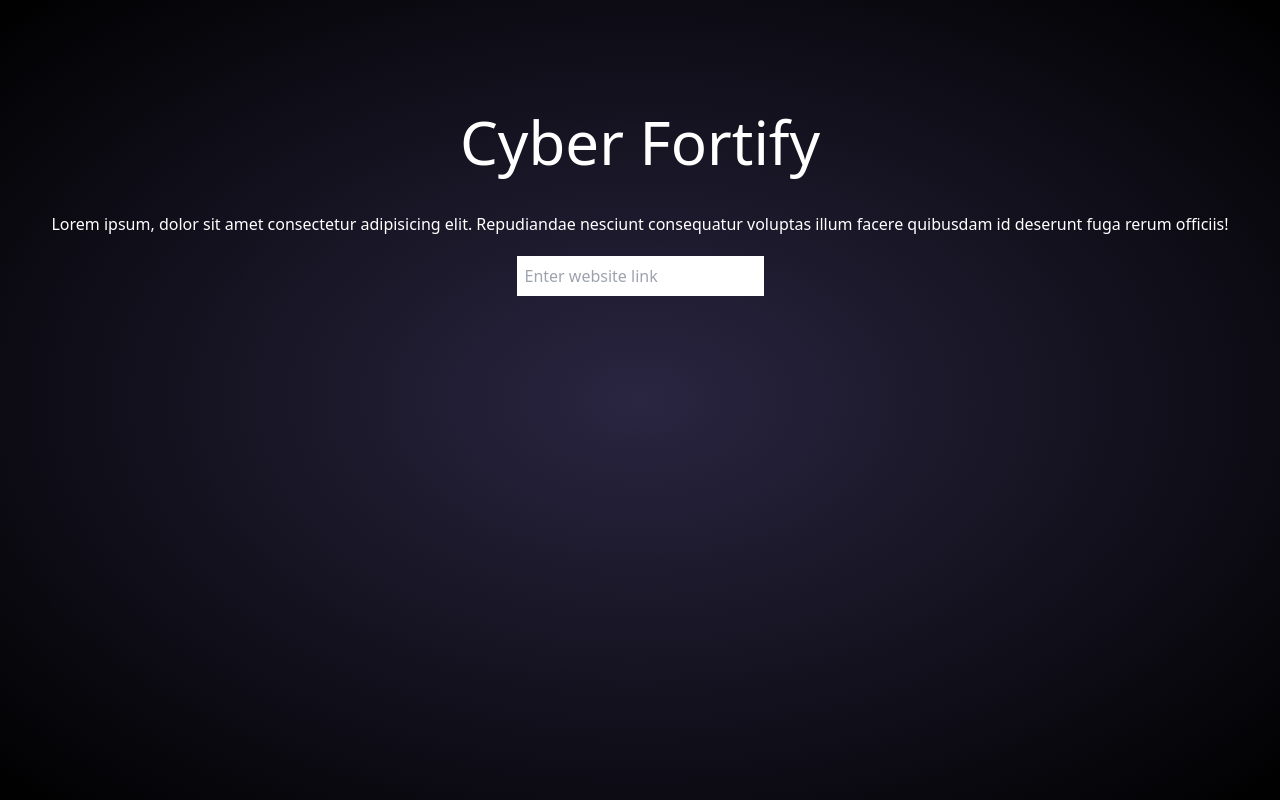
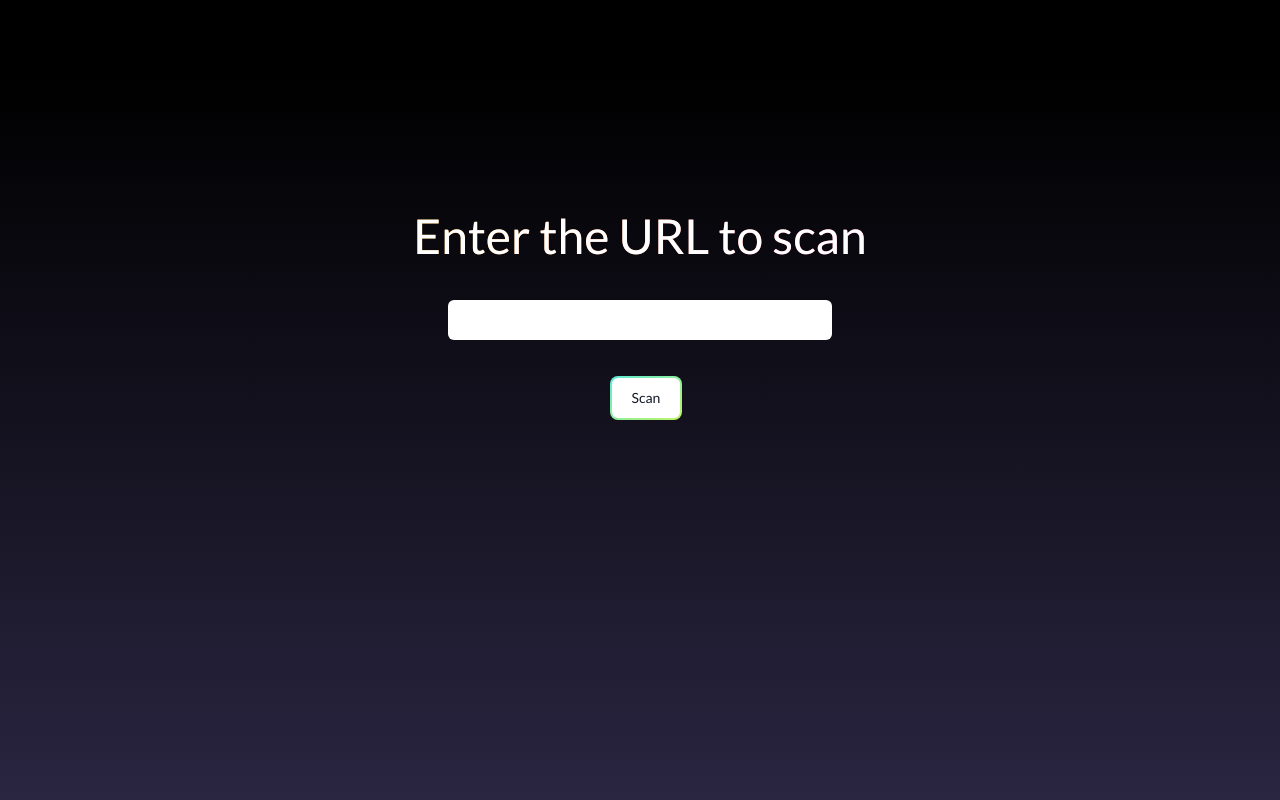
Before and after one commit to jeetkanodia/cyberfortify, a React (Vite) app in the folder frontend/: page /scan in a window 1280 px wide. Built offline with nearby package versions, Linux system fonts and the light colour scheme.

Commit message:
ft: add scan and landing page

```diff
--- a/frontend/package.json
+++ b/frontend/package.json
@@ -11,7 +11,9 @@
   },
   "dependencies": {
     "react": "^18.2.0",
-    "react-dom": "^18.2.0"
+    "react-dom": "^18.2.0",
+    "react-router-dom": "^6.22.3",
+    "typewriter-effect": "^2.21.0"
   },
   "devDependencies": {
     "@types/react": "^18.2.64",
--- a/frontend/src/App.jsx
+++ b/frontend/src/App.jsx
@@ -1,31 +1,17 @@
 import React from "react";
 import { useState, useEffect } from "react";
-
+import { BrowserRouter as Router, Routes, Route } from "react-router-dom";
+import Home from "./pages/Home";
+import Scan from "./pages/Scan";
 export default function App() {
   const [data, setData] = useState("");
 
   return (
-    <div
-      style={{
-        backgroundImage: "radial-gradient(rgb(42, 37, 65), rgb(0, 0, 0))",
-      }}
-      className="text-white w-full min-h-screen flex flex-col items-center"
-    >
-      <h1 className="text-white text-6xl m-10 mt-28">Cyber Fortify</h1>
-      <div>
-        Lorem ipsum, dolor sit amet consectetur adipisicing elit. Repudiandae
-        nesciunt consequatur voluptas illum facere quibusdam id deserunt fuga
-        rerum officiis!
-      </div>
-      <input
-        type="text"
-        className="m-5 p-2 text-black"
-        placeholder="Enter website link"
-        value={data}
-        onChange={(e) => {
-          setData(e.target.value);
-        }}
-      />
-    </div>
+    <Router>
+      <Routes>
+        <Route path="/" element={<Home />} />
+        <Route path="/scan" element={<Scan />} />
+      </Routes>
+    </Router>
   );
 }
--- a/frontend/src/index.css
+++ b/frontend/src/index.css
@@ -1,3 +1,11 @@
+@import url('https://fonts.googleapis.com/css2?family=Lato:ital,wght@0,100;0,300;0,400;0,700;0,900;1,100;1,300;1,400;1,700;1,900&display=swap');
 @tailwind base;
 @tailwind components;
 @tailwind utilities;
+
+
+* {
+    font-family: "Lato", sans-serif;
+    padding: 0;
+    margin: 0;
+}
--- /dev/null
+++ b/frontend/src/pages/Home.jsx
@@ -0,0 +1,45 @@
+import React from "react";
+import Typewriter from "typewriter-effect";
+import { Link } from "react-router-dom";
+const Home = () => {
+  return (
+    <div
+      style={{
+        backgroundImage: "radial-gradient(rgb(42, 37, 65), rgb(0, 0, 0))",
+      }}
+      className="text-white w-full min-h-screen flex flex-col items-center"
+    >
+      <h1 className="text-white text-9xl m-10 mt-28 bg-gradient-to-r from-amber-500 to-pink-500 bg-clip-text text-transparent">
+        Cyber Fortify
+      </h1>
+
+      <div className="flex flex-col justify-center items-center m-4 text-2xl text-amber-100">
+        <div>
+          Welcome to Cyber Fortify, your fortress against digital
+          vulnerabilities! , we provide the following services
+        </div>
+        <Typewriter
+          options={{
+            strings: [
+              " Robust DAST Solutions",
+              " Proactive Defense",
+              " Expert Guidance",
+              " Comprehensive Reports",
+            ],
+            autoStart: true,
+            loop: true,
+          }}
+        />
+      </div>
+      <Link to="/scan" className="m-8">
+        <button className="relative inline-flex items-center justify-center p-0.5 mb-2 me-2 overflow-hidden text-sm font-medium text-gray-900 rounded-lg group bg-gradient-to-br from-teal-300 to-lime-300 group-hover:from-teal-300 group-hover:to-lime-300 dark:text-white dark:hover:text-gray-900 focus:ring-4 focus:outline-none focus:ring-lime-200 dark:focus:ring-lime-800">
+          <span className="relative px-5 py-2.5 transition-all ease-in duration-75 bg-white dark:bg-gray-900 rounded-md group-hover:bg-opacity-0">
+            Get Started
+          </span>
+        </button>
+      </Link>
+    </div>
+  );
+};
+
+export default Home;
--- /dev/null
+++ b/frontend/src/pages/Scan.jsx
@@ -0,0 +1,37 @@
+import React from "react";
+import { useState } from "react";
+
+const Scan = () => {
+  const [data, setData] = useState("");
+  const onScan = (e) => {
+    e.preventDefault();
+    console.log(data);
+  };
+  return (
+    <div className="bg-gradient-to-t from-[#2A2541] from-0% to-[#000000] to-90% absolute top-0 w-full min-h-screen h-auto flex flex-col content-center items-center sm:pt-[100px] pt-[70px]">
+      <div className="flex flex-col items-center">
+        <h1 className="text-white text-5xl m-10 mt-28 bg-gradient-to-r from-amber-500 to-pink-500 bg-clip-text text-transparent">
+          Enter the URL to scan
+        </h1>
+        <form className="flex flex-col items-center" onSubmit={onScan}>
+          <input
+            type="text"
+            value={data}
+            onChange={(e) => setData(e.target.value)}
+            className="w-96 h-10 p-2 mb-4 m-auto text-black rounded-md"
+          />
+          <button
+            type="submit"
+            className="relative m-5 inline-flex items-center justify-center p-0.5 mb-2 me-2 overflow-hidden text-sm font-medium text-gray-900 rounded-lg group bg-gradient-to-br from-teal-300 to-lime-300 group-hover:from-teal-300 group-hover:to-lime-300 dark:text-white dark:hover:text-gray-900 focus:ring-4 focus:outline-none focus:ring-lime-200 dark:focus:ring-lime-800"
+          >
+            <span className="relative px-5 py-2.5 transition-all ease-in duration-75 bg-white dark:bg-gray-900 rounded-md group-hover:bg-opacity-0">
+              Scan
+            </span>
+          </button>
+        </form>
+      </div>
+    </div>
+  );
+};
+
+export default Scan;
```
Also changed, not shown: 1 other file (tests, documents, lock files or other folders).
